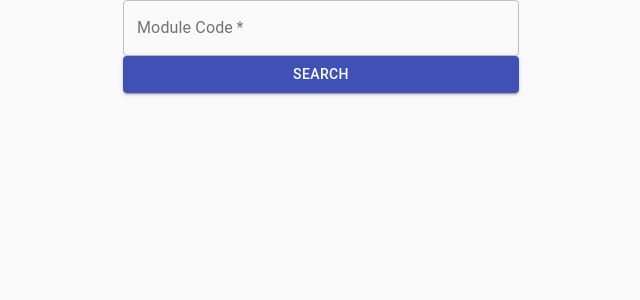
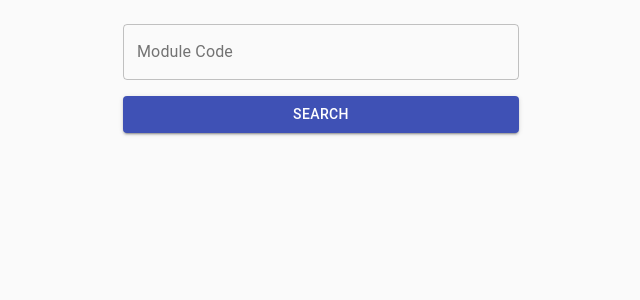
Before and after one commit to jeffsieu/timetabler, a React (Create React App) app: page / in a window 1280 px wide. Shown: the top 300 px of the page, without its empty margins (319-959 px from the left). Built offline with nearby package versions, Linux system fonts and the light colour scheme.

Commit message:
form styling

```diff
--- a/src/SearchForm.js
+++ b/src/SearchForm.js
@@ -1,21 +1,34 @@
 import React, { Component } from 'react';
-import { withStyles } from '@material-ui/core/styles';
+import axios from 'axios'
+import { makeStyles } from '@material-ui/core/styles';
 import CssBaseline from '@material-ui/core/CssBaseline';
 import Container from '@material-ui/core/Container';
 import Grid from '@material-ui/core/Grid';
 import TextField from '@material-ui/core/TextField';
 import { Button } from '@material-ui/core'
 
-function SearchForm() {
+const useStyles = makeStyles((theme) => ({
+  form: {
+    marginTop: theme.spacing(3),
+  },
+  submit: {
+    margin: theme.spacing(2, 0, 2),
+  },
+}));
+
+const API_URL = 'https://api.nusmods.com/v2/2020-2021/modules'
+
+export default function SearchFrom() {
+  const classes = useStyles();
+
   return (
     <Container component="main" maxWidth="xs">
       <CssBaseline />
-      <form>
+      <form className={classes.form}>
         <Grid container spacing={2}>
           <Grid item xs={12}>
             <TextField
               variant="outlined"
-              required
               fullWidth
               id="mod"
               label="Module Code"
@@ -24,6 +37,7 @@ function SearchForm() {
           </Grid>
         </Grid>
         <Button
+          className={classes.submit}
           type="submit"
           fullWidth
           variant="contained"
@@ -35,5 +49,3 @@ function SearchForm() {
     </Container>
   );
 }
-
-export default SearchForm;
```
Also changed, not shown: 1 other file (tests, documents, lock files or other folders).
